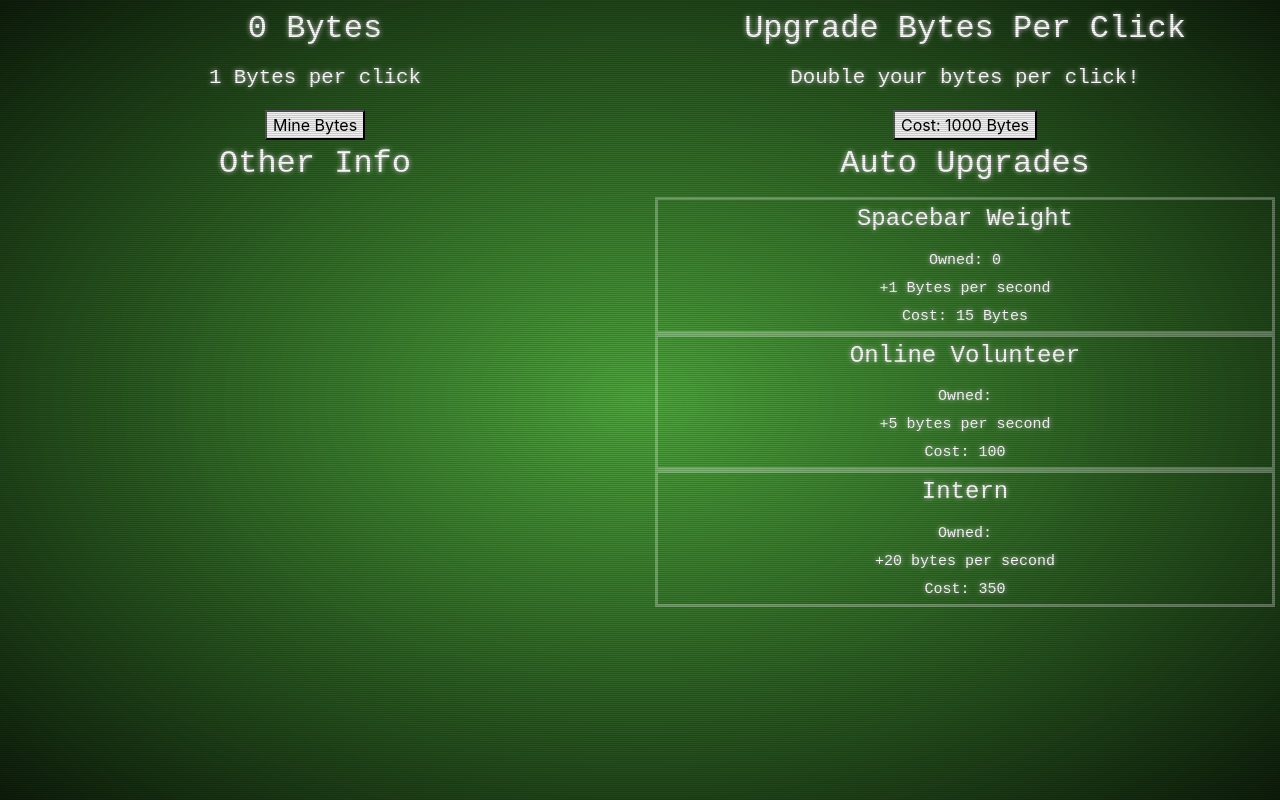
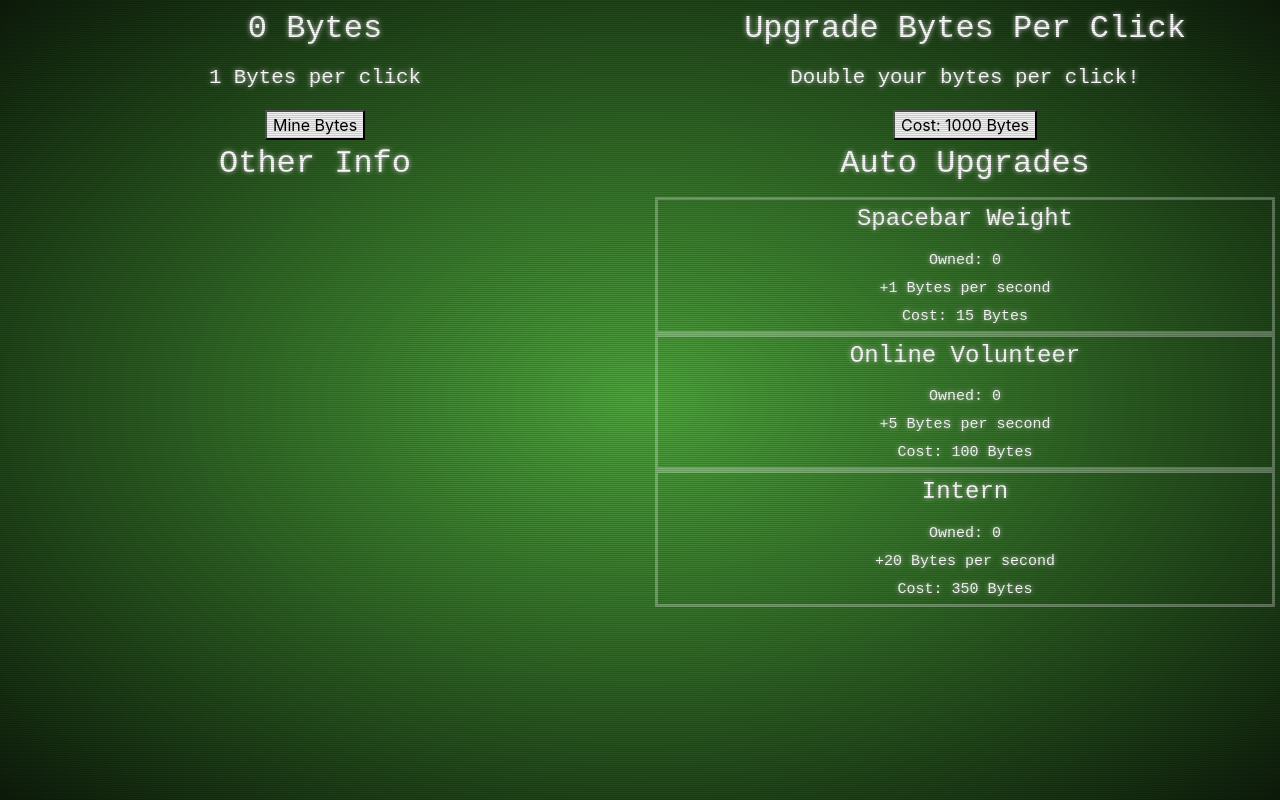
Before and after one commit to Joebenitus/Hellabyte, a React (Create React App) app: page / in a window 1280 px wide. Built offline with nearby package versions, Linux system fonts and the light colour scheme.

Commit message:
refactor handleUpgradingBytesPerSecond method to take index as a parameter. this allows the user to upgrade different autoUpgrades

```diff
--- a/src/actions/index.js
+++ b/src/actions/index.js
@@ -13,11 +13,12 @@ export const upgradeBytesPerClick = (byteCount, bytesPerClick, bytesPerClickUpgr
   bytesPerClickUpgradeCost
 });
 
-export const upgradeBytesPerSecond = (byteCount, bytesPerSecond, autoUpgrades) => ({
+export const upgradeBytesPerSecond = (byteCount, bytesPerSecond, autoUpgrades, index) => ({
   type: c.UPGRADE_BYTES_PER_SEC,
   byteCount,
   bytesPerSecond,
-  autoUpgrades
+  autoUpgrades,
+  index
 });
 
 export const incrementBytesByBPS = (byteCount, bytesPerSecond) => ({
--- a/src/components/AutoUpgrade.js
+++ b/src/components/AutoUpgrade.js
@@ -13,12 +13,15 @@ const ComponentStyleWrapper = styled.section`
 `
 
 function AutoUpgrade(props) {
+
+  const { onClickHandler, index } = props;
+
   return (
     <ComponentStyleWrapper>
       <h4>{props.name}</h4>
       <StyledP>Owned: {props.owned}</StyledP>
       <StyledP>+{props.bytesPerSecond} per second</StyledP>
-      <StyledP className='clickable' onClick={props.onClickHandler}>Cost: {props.cost}</StyledP>
+      <StyledP className='clickable' onClick={() => onClickHandler(index)}>Cost: {props.cost}</StyledP>
     </ComponentStyleWrapper>
   )
 }
--- a/src/components/AutoUpgradesPanel.js
+++ b/src/components/AutoUpgradesPanel.js
@@ -1,16 +1,17 @@
 import React from 'react';
 import AutoUpgrade from './AutoUpgrade';
 import PropTypes from 'prop-types';
-import { getByteMetric } from './GetByteMetric'
+import { getByteMetric } from './GetByteMetric';
 
 function AutoUpgradesPanel(props) {
-  const { name, bytesPerSecond, cost, owned, index } = props.autoUpgrades[1];
+  const { autoUpgrades } = props;
+
   return (
     <>
       <h2>Auto Upgrades</h2>
-      <AutoUpgrade name={name} bytesPerSecond={getByteMetric(bytesPerSecond)} cost={getByteMetric(cost)} owned={owned} index={1} onClickHandler={props.onClickHandler}/>
-      <AutoUpgrade name='Online Volunteer' bytesPerSecond='5 bytes' cost={100} onClickHandler={props.onClickHandler}/>
-      <AutoUpgrade name='Intern' bytesPerSecond='20 bytes' cost={350} onClickHandler={props.onClickHandler}/>
+      <AutoUpgrade name={autoUpgrades[1].name} bytesPerSecond={getByteMetric(autoUpgrades[1].bytesPerSecond)} cost={getByteMetric(autoUpgrades[1].cost)} owned={autoUpgrades[1].owned} index={autoUpgrades[1].index} onClickHandler={props.onClickHandler}/>
+      <AutoUpgrade name={autoUpgrades[2].name} bytesPerSecond={getByteMetric(autoUpgrades[2].bytesPerSecond)} cost={getByteMetric(autoUpgrades[2].cost)} owned={autoUpgrades[2].owned} index={autoUpgrades[2].index} onClickHandler={props.onClickHandler}/>
+      <AutoUpgrade name={autoUpgrades[3].name} bytesPerSecond={getByteMetric(autoUpgrades[3].bytesPerSecond)} cost={getByteMetric(autoUpgrades[3].cost)} owned={autoUpgrades[3].owned} index={autoUpgrades[3].index} onClickHandler={props.onClickHandler}/>
     </>
   )
 }
--- a/src/components/MainController.js
+++ b/src/components/MainController.js
@@ -41,10 +41,10 @@ class MainController extends React.Component {
     }
   }
 
-  handleUpgradingBytesPerSecond = () => {
+  handleUpgradingBytesPerSecond = (index) => {
     const { dispatch, byteCount, bytesPerSecond, autoUpgrades } = this.props;
-    if (byteCount >= autoUpgrades[1].cost) {
-      const action = a.upgradeBytesPerSecond(byteCount, bytesPerSecond, autoUpgrades);
+    if (byteCount >= autoUpgrades[index].cost) {
+      const action = a.upgradeBytesPerSecond(byteCount, bytesPerSecond, autoUpgrades, index);
       playSoundBuyUpgrade()
       dispatch(action);
     }
--- a/src/reducers/byte-count-reducer.js
+++ b/src/reducers/byte-count-reducer.js
@@ -14,7 +14,7 @@ const defaultState = {
 }
 
 export default (state=defaultState, action) => {
-  const { byteCount, bytesPerClick, bytesPerSecond, bytesPerClickUpgradeCost, autoUpgrades } = action;
+  const { byteCount, bytesPerClick, bytesPerSecond, bytesPerClickUpgradeCost, autoUpgrades, index } = action;
   switch(action.type) {
     case c.MINE_BYTES:
       return Object.assign({}, state, {
@@ -30,10 +30,11 @@ export default (state=defaultState, action) => {
       })
     case c.UPGRADE_BYTES_PER_SEC:
       return Object.assign({}, state, {
-        byteCount: byteCount - autoUpgrades[1].cost,
-        bytesPerSecond: bytesPerSecond + 1,
+        byteCount: byteCount - autoUpgrades[index].cost,
+        bytesPerSecond: bytesPerSecond + autoUpgrades[index].bytesPerSecond,
         autoUpgrades: {
-          1: {...autoUpgrades[1], owned: autoUpgrades[1].owned + 1, cost: Math.floor(autoUpgrades[1].cost * 1.3)}
+          ...autoUpgrades,
+          [index]: {...autoUpgrades[index], owned: autoUpgrades[index].owned + 1, cost: Math.floor(autoUpgrades[index].cost * 1.3)}
         }
       })
     case c.INCREMENT_BYTES_BY_BPS:
```
Also changed, not shown: 1 other file (tests, documents, lock files or other folders).
